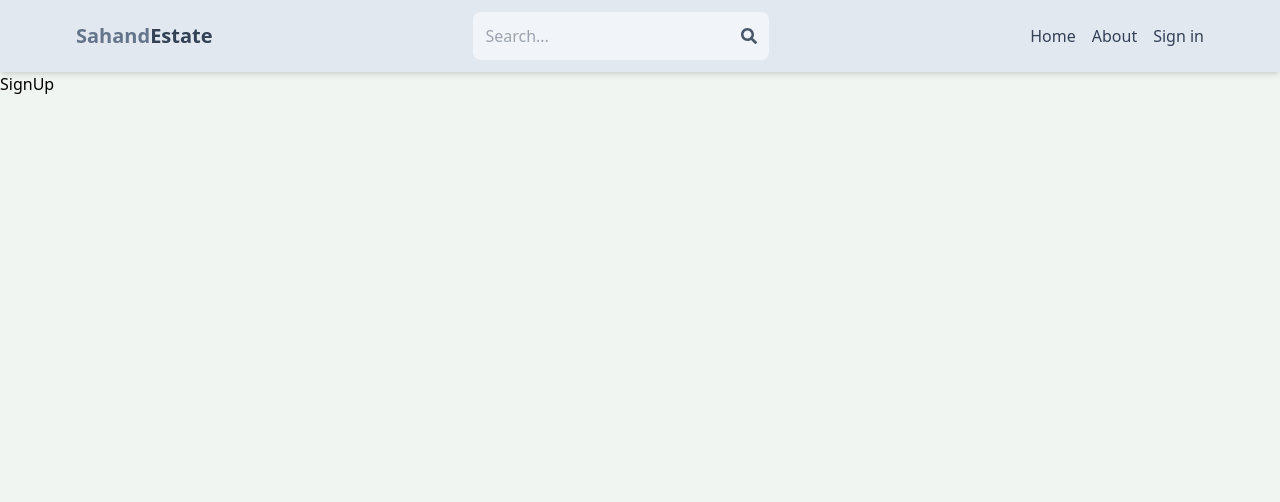
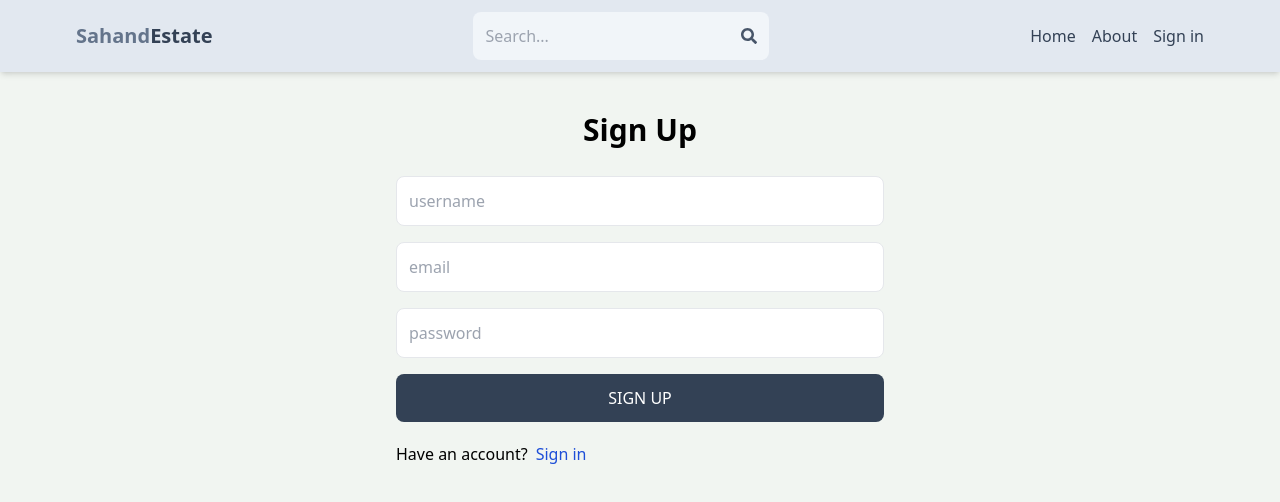
Before and after one commit to Motseki/mern-estate, a React (Vite) app in the folder client/: page /sign-up in a window 1280 px wide. Shown: the top 502 px of the page. Built offline with nearby package versions, Linux system fonts and the light colour scheme.

Commit message:
create signup page ui

```diff
--- a/client/src/pages/SignUp.jsx
+++ b/client/src/pages/SignUp.jsx
@@ -1,7 +1,21 @@
-import React from 'react'
+import { Link }from 'react-router-dom';
 
 export default function SignUp() {
   return (
-	<div>SignUp</div>
+    <div className='p-3 max-w-lg mx-auto'>
+      <h1 className='text-3xl text-center font-semibold my-7'>Sign Up</h1>
+      <form className='flex flex-col gap-4'>
+        <input type='text' placeholder='username' className='border p-3 rounded-lg' id='username' />
+        <input type='email' placeholder='email' className='border p-3 rounded-lg' id='email' />
+        <input type='password' placeholder='password' className='border p-3 rounded-lg' id='password' />
+        <button className='bg-slate-700 text-white p-3 rounded-lg uppercase hover:opacity-95 disabled:opacity-80'>Sign up</button>
+      </form>
+      <div className='flex gap-2 mt-5'>
+       <p>Have an account?</p>
+       <Link to={"/sign-in"}>
+        <span className='text-blue-700'>Sign in</span>
+       </Link>
+      </div>
+    </div>
   )
 }
```
